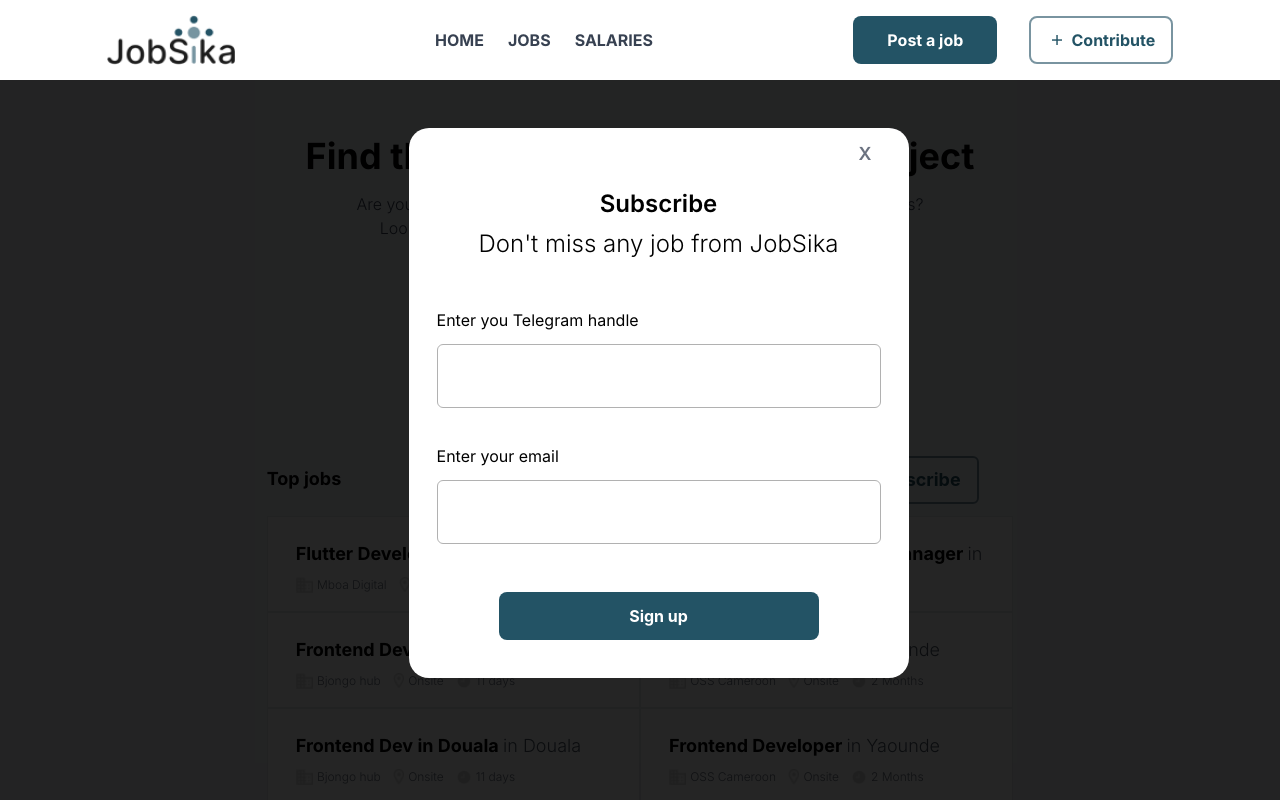
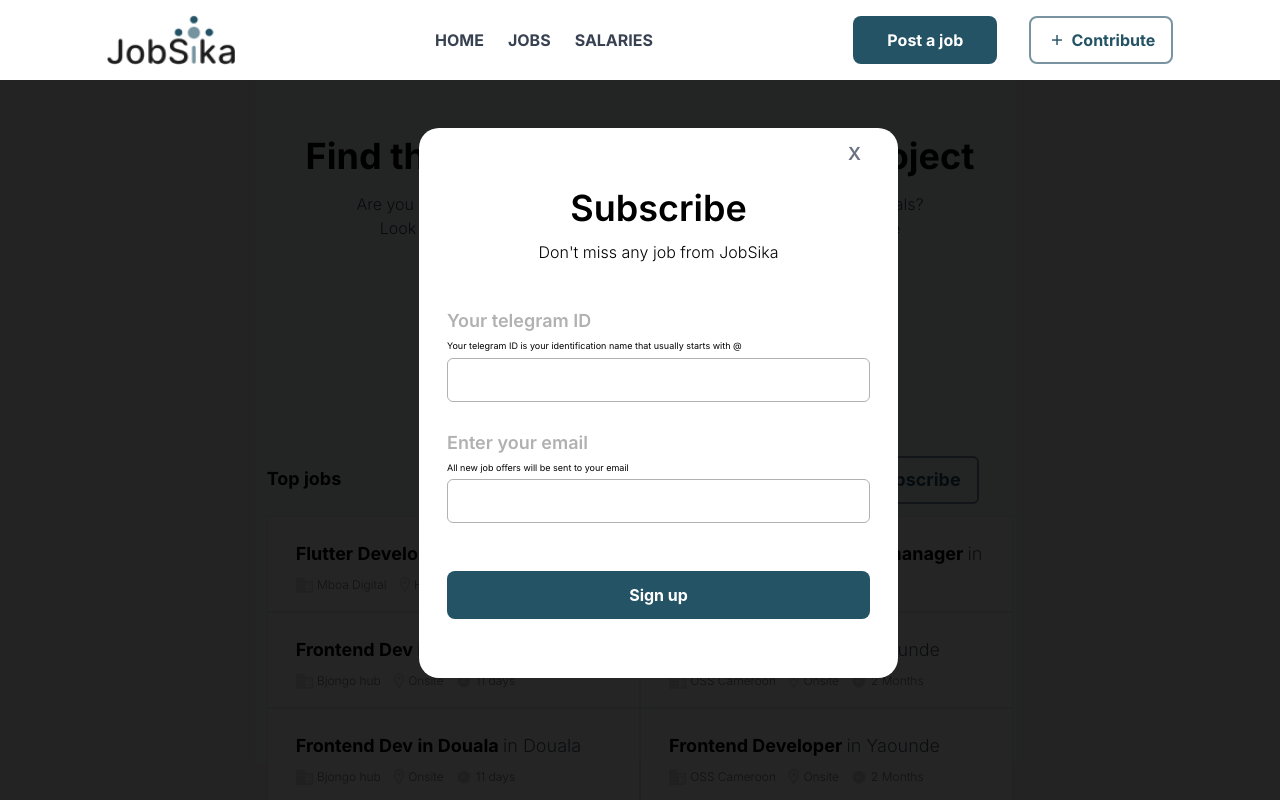
Before and after one commit to osscameroon/jobsika, a Nuxt app in the folder frontend/: page / in a window 1280 px wide. Both pictures are taken after a click on the button "Subscribe". Shown: the top 800 px of the page. Built offline with nearby package versions, Linux system fonts and the light colour scheme.

Commit message:
update modal submit

```diff
--- a/frontend/components/SubmitModal.vue
+++ b/frontend/components/SubmitModal.vue
@@ -2,26 +2,32 @@
     <transition name="modal-fade">
         <div class="modal-overlay" @click="$emit('close-modal')">
             <div class="modal" @click.stop>
-                <h4 class="font-semibold text-2xl text-center text-black">Subscribe</h4>
-                <h4 class="font-light text-2xl leading-8 pt-2 text-center">Don't miss any job from JobSika</h4>
-                <form class="mt-12">
+                <h4 class="font-semibold text-2xl xl:text-4xl text-center text-black">Subscribe</h4>
+                <h4 class="font-light text-base leading-8 pt-2 text-center">Don't miss any job from JobSika</h4>
+                <form class="mt-10">
                     <div class="mx-7">
                         <div>
-                            <p class="text-base font-normal text-black text-left">
-                                Enter you Telegram handle
+                            <h4 class="text-lg font-semibold text-grayC text-left">
+                                Your telegram ID
+                            </h4>
+                            <p style="font-size: 9px;" class="pt-1 font-normal text-left">Your telegram ID is your
+                                identification name that
+                                usually starts with @</p>
+                            <input type="text" class="border border-grayC w-full rounded-md h-11 mt-1" />
+                        </div>
+                        <div class="mt-7">
+                            <h4 class="text-lg font-semibold text-grayC text-left">
+                                Enter your email
+                            </h4>
+                            <p style="font-size: 9px;" class="pt-1 font-normal text-left">
+                                All new job offers will be sent to your email
                             </p>
-                            <input type="text" class="border border-grayC w-full rounded-md h-16 mt-3" />
-                        </div>
-                        <div class="mt-9">
-                            <p class="text-base font-normal text-black text-left">
-                                Enter your email
-                            </p>
-                            <input type="text" class="border border-grayC w-full rounded-md h-16 mt-3" />
+                            <input type="text" class="border border-grayC w-full rounded-md h-11 mt-1" />
                         </div>
                     </div>
-                    <div class="flex items-center justify-center mt-12">
+                    <div class="flex items-center justify-center my-12">
                         <button
-                            class="cursor-pointer p-4 text-white font-bold flex items-center justify-center text-sm lg:text-base bg-blueDark h-12 rounded-lg w-80">
+                            class="cursor-pointer p-4 text-white font-bold flex items-center justify-center text-sm lg:text-base bg-blueDark h-12 rounded-lg w-full mx-7">
                             Sign up
                         </button>
                     </div>
@@ -54,7 +60,7 @@ export default {}
     text-align: center;
     background-color: white;
     height: 550px;
-    width: 500px;
+    width: 479px;
     margin-top: 10%;
     padding: 60px 0;
     border-radius: 20px;
--- a/frontend/pages/index.vue
+++ b/frontend/pages/index.vue
@@ -94,12 +94,12 @@
             </div>
           </div>
         </div>
-        <div class="py-2 md:py-8">
+        <div class="py-2 md:py-3">
           <Company />
           <More />
         </div>
       </div>
-      <div class="rounded-md bg-white p-4">
+      <div class="rounded-md bg-white p-4 my-2 md:my-3">
         <div class="rounded-md m-2 shadow-lg flex p-4 flex-col md:flex-row items-center text-gray-500 justify-center">
           <img :src="money" class="w-14 h-14" />
           <p class="text-sm text-medium text-gray-500 text-center md:text-left pt-2 md:pt-0">
```
